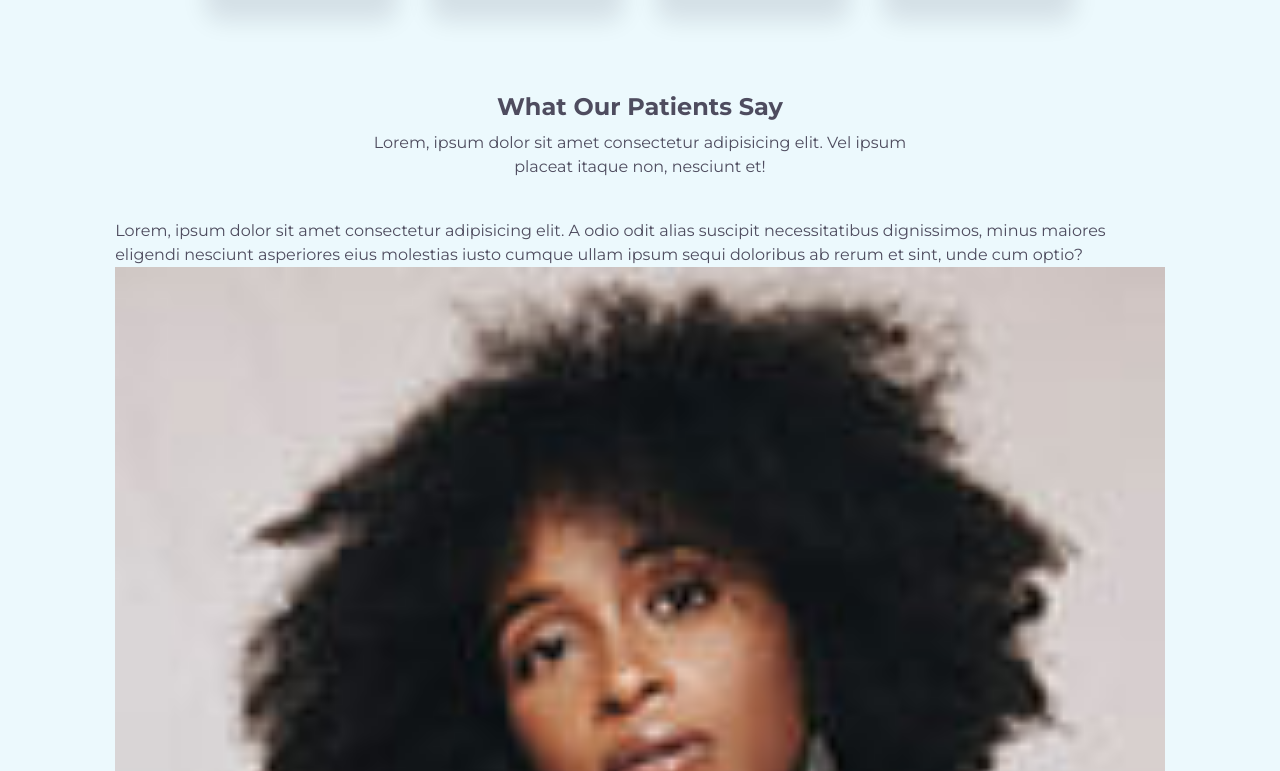
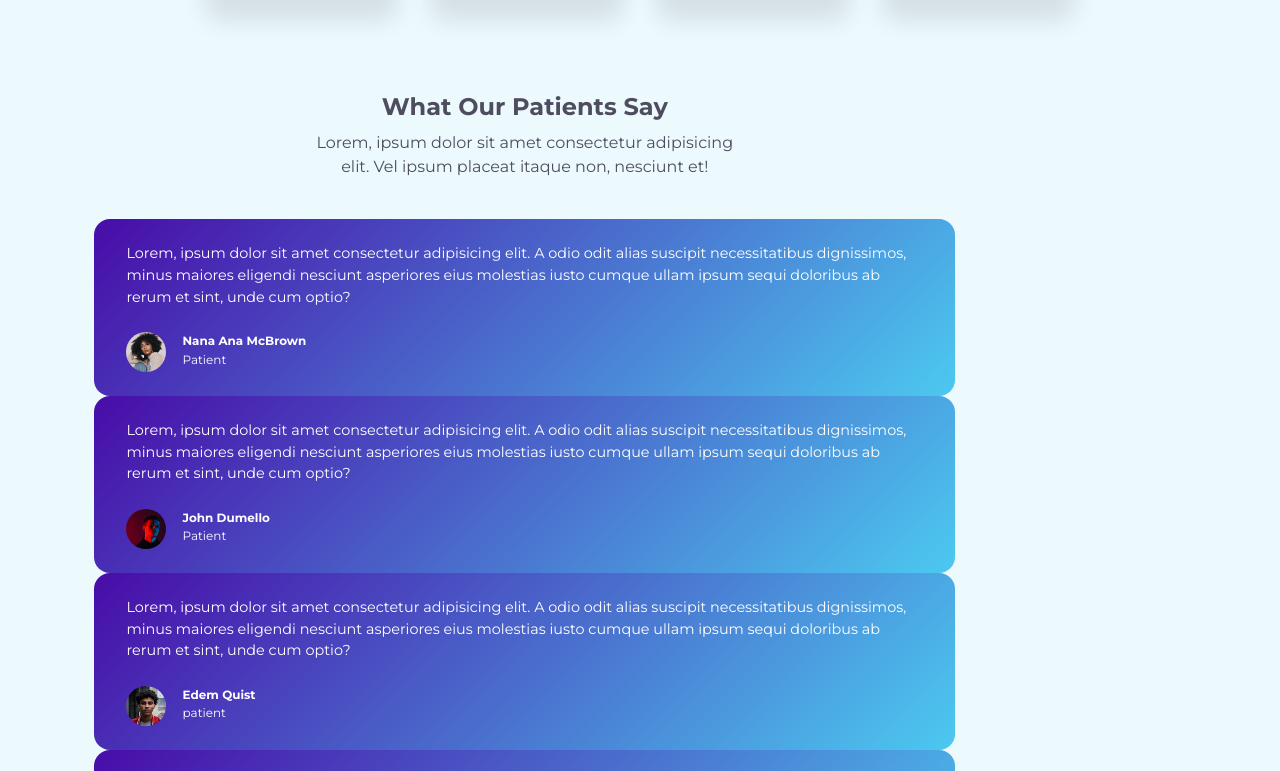
Before and after one commit to chrisbrody/Healthcare-Website, a plain HTML site: page index.html in a window 1280 px wide. Shown: the part 2164-2935 px from the top of the page. Drawn offline with nearby package versions, Linux system fonts and the light colour scheme.

Commit message:
created CSS for testimonials

```diff
--- /dev/null
+++ b/partials/_testimonials.scss
@@ -0,0 +1,44 @@
+#testimonials {
+    width: $container-lg;
+
+    .container {
+        article {
+            @include gradientBackground;
+
+            border-radius: 1rem;
+            cursor: default;
+            font-size: 0.9rem;
+            padding: 1.5rem 2rem;
+
+            P {
+                margin-bottom: 1.5rem;
+            }
+            .patient {
+                align-items: center;
+                display: flex;
+                gap: 1rem;
+
+                .avatar {
+                    aspect-ratio: 1/1;
+                    border-radius: 50%;
+                    overflow: hidden;
+                    width: 2.5rem;
+                }
+            }
+
+        }
+    }
+}
+
+/* =============================
+        MEDIA QUERIES PHONES
+============================= */
+@media screen and (max-width:600px) {
+    #testimonials {
+        .container {
+            article {
+                padding: 1.5rem;
+            }
+        }
+    }
+}
--- a/style.scss
+++ b/style.scss
@@ -5,3 +5,4 @@
 @import "./partials/header";
 @import "./partials/services";
 @import "./partials/specialists";
+@import "./partials/testimonials";
```
Also changed, not shown: css/style.min.css, 1 other file.
